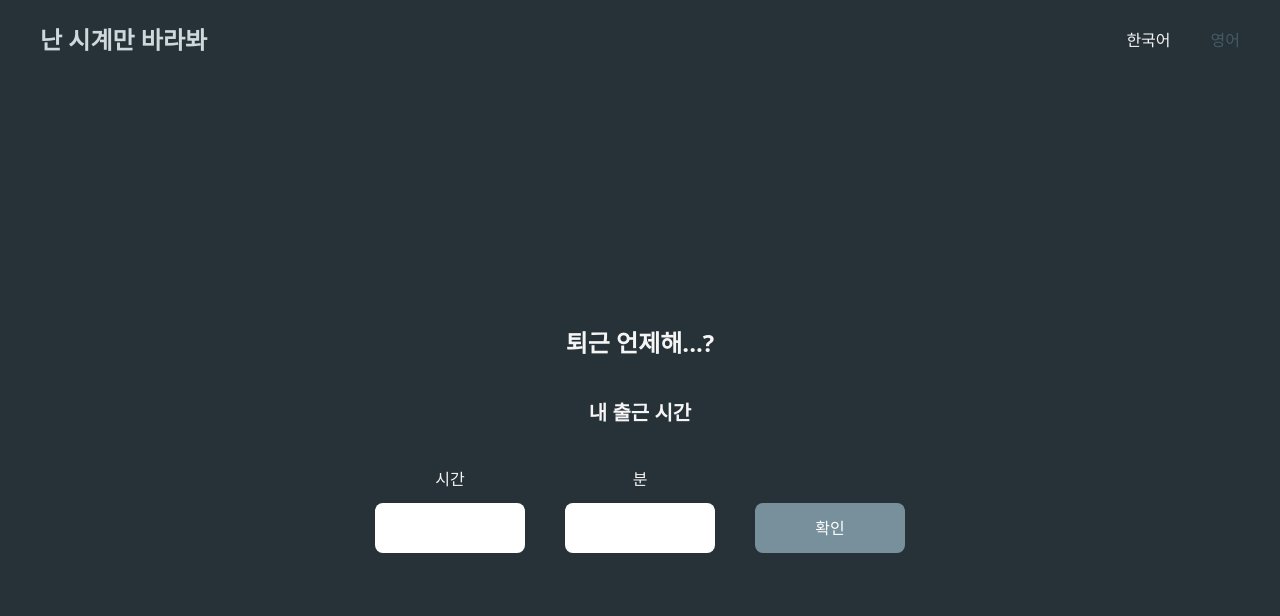
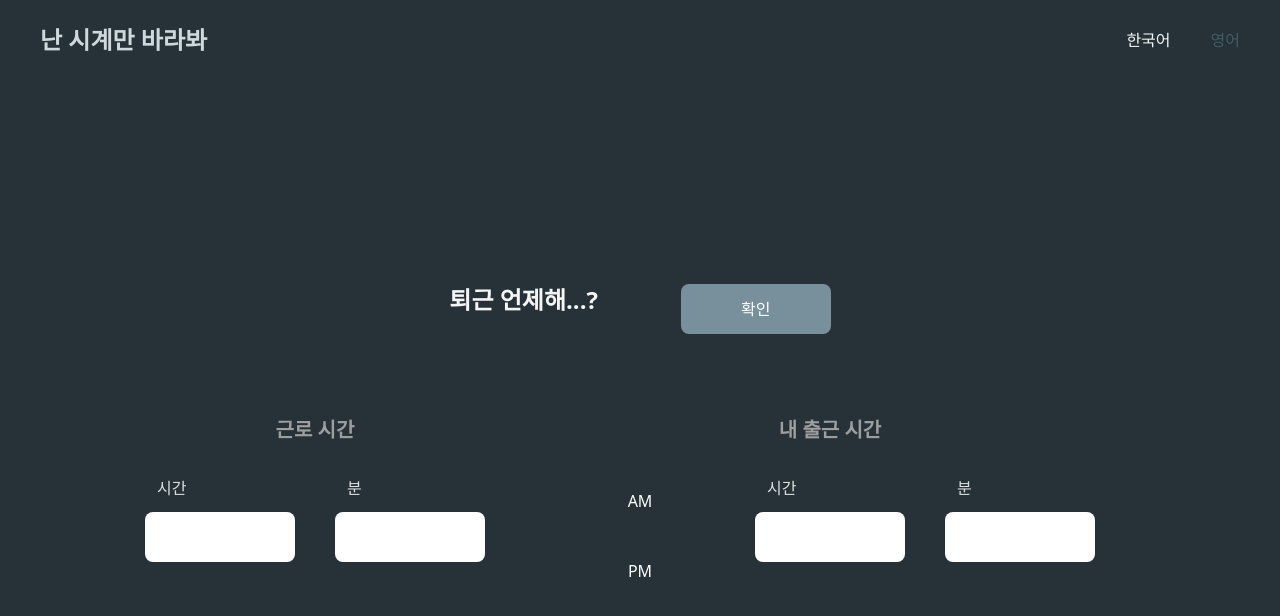
Before and after one commit to UFFETKK/offTime-timer, a React (Create React App) app: page / in a window 1280 px wide. Shown: the top 616 px of the page. Built offline with nearby package versions, Linux system fonts and the light colour scheme.

Commit message:
feat : 근무시간 추가 & 컴포넌트 분리

```diff
--- a/src/App.tsx
+++ b/src/App.tsx
@@ -1,27 +1,35 @@
 import { useEffect, useState } from "react";
 import { useTranslation } from "react-i18next";
-import Box from "./components/Box";
 import Btn from "./components/Btn";
-import InputBtn from "./components/InputBtn";
+import Header from "./components/Header";
+import TimeBox from "./components/TimeBox";
 import "./index.css";
 import "./lang/i18n";
 
 const KO = "ko";
 const EN = "en";
-const LOCAL_STORAGE_KEY: string[] = ["hour", "min", "lang"];
+const KEY_LANG = "lang";
+
 function App() {
   const { t, i18n } = useTranslation();
-  const [lang, setLang] = useState<string>("ko");
+  const [lang, setLang] = useState<string>(KO);
   const [inputTime, setInputTime] = useState<ITime>({
     hour: "",
     min: "",
+    totalHour: "",
+    totalMin: "",
+    isNoon: "AM",
   });
   const [isEditMode, setIsEditMode] = useState<Boolean>(true);
 
   const changeLang = (value: string) => {
     setLang(() => value);
     i18n.changeLanguage(value);
-    localStorage.setItem("lang", value);
+    localStorage.setItem(KEY_LANG, value);
+  };
+
+  const selectIsNoon = (value: string) => {
+    setInputTime({ ...inputTime, isNoon: value });
   };
 
   const onChangeInput = (e: React.ChangeEvent<HTMLInputElement>) => {
@@ -32,7 +40,13 @@
   const onSubmit = async () => {
     if (isEditMode) {
       for (const key in inputTime) {
-        const value: string = inputTime[key];
+        let value;
+        if (!!inputTime[key].length) {
+          value = inputTime[key];
+        } else {
+          value = "00";
+          setInputTime({ ...inputTime, [key]: value });
+        }
         localStorage.setItem(key, value);
       }
       setIsEditMode(false);
@@ -44,64 +58,49 @@
   };
 
   useEffect(() => {
-    LOCAL_STORAGE_KEY.forEach((key: string) => {
-      const value = localStorage.getItem(key);
-      if (key == lang) {
-        i18n.changeLanguage(value || lang);
-        setLang(value || lang);
-      } else {
-        setInputTime({ ...inputTime, [key]: value || "" });
-      }
-    });
+    const localLang = localStorage.getItem(KEY_LANG);
+    i18n.changeLanguage(localLang || lang);
+    setLang(localLang || lang);
+    const copy = { ...inputTime };
+
+    for (let key in inputTime) {
+      copy[key as keyof typeof inputTime] = localStorage.getItem(key) || "";
+    }
+    setInputTime(copy);
   }, []);
 
   return (
     <div className="bg-bluegrey-900 w-screen h-screen ">
-      <header className="w-full h-[10vh] flex items-center px-10 gap-10 justify-between">
-        <p className="text-bluegrey-100 text-2xl font-bold">{t("난 시계만 바라봐")}</p>
-        <div className="flex gap-10">
-          <button
-            className={lang == KO ? "text-gray-100" : "text-bluegrey-700"}
-            onClick={() => changeLang(KO)}
-          >
-            {t("한국어")}
-          </button>
-          <button
-            className={lang == EN ? "text-gray-100" : "text-bluegrey-700"}
-            onClick={() => changeLang(EN)}
-          >
-            {t("영어")}
-          </button>
+      <Header KO={KO} EN={EN} changeLang={changeLang} lang={lang} />
+      <div className="w-full h-[90vh] flex flex-col justify-center items-center gap-10 px-[28rem] ">
+        <div className="w-full flex justify-around gap-20 pb-10">
+          <p className="text-gray-100 text-2xl font-bold pb-5">{t("퇴근 언제해...?")}</p>
+          <Btn text={isEditMode ? "확인" : "수정"} func={onSubmit} />
         </div>
-      </header>
-      <div className="w-full h-[90vh] flex flex-col justify-center items-center gap-10">
-        <p className="text-gray-100 text-2xl font-bold">{t("퇴근 언제해...?")}</p>
-        <p className="text-gray-100 text-xl font-bold ">{t("내 출근 시간")}</p>
-        <div className="flex gap-10 items-end">
-          <div className="flex flex-col justify-center items-center gap-3">
-            <p className="text-gray-100">{t("시간")}</p>
-            {isEditMode ? (
-              <InputBtn name="hour" value={inputTime.hour} func={onChangeInput} />
-            ) : (
-              <Box text={inputTime.hour} />
-            )}
-          </div>
-          <div className="flex flex-col justify-center items-center gap-3">
-            <p className="text-gray-100">{t("분")}</p>
-            {isEditMode ? (
-              <InputBtn name="min" value={inputTime.min} func={onChangeInput} />
-            ) : (
-              <Box text={inputTime.min} />
-            )}
-          </div>
-          <Btn text={isEditMode ? "확인" : "수정"} func={onSubmit} />
+        <div className="flex gap-10 justify-center items-start">
+          <TimeBox
+            func={onChangeInput}
+            title="근로 시간"
+            names={["totalHour", "totalMin"]}
+            inputTime={inputTime}
+            isEditMode={isEditMode}
+          />
+
+          <TimeBox
+            func={onChangeInput}
+            title="내 출근 시간"
+            names={["hour", "min"]}
+            inputTime={inputTime}
+            isEditMode={isEditMode}
+            selectIsNoon={selectIsNoon}
+          />
         </div>
       </div>
     </div>
   );
 }
 
-interface ITime {
+export interface ITime {
   [key: string]: string;
 }
 
--- a/src/components/Box.tsx
+++ b/src/components/Box.tsx
@@ -1,12 +1,14 @@
 import React from "react";
 import { useTranslation } from "react-i18next";
 
-function Box({ text, color }: IProps) {
+function Box({ text, color = "gray-400", func }: IProps) {
   const { t } = useTranslation();
+  console.log(color);
 
   return (
     <div
-      className={`flex justify-center items-center w-[150px] h-[50px] rounded-lg text-w bg-gray-400`}
+      onClick={func}
+      className={`flex justify-center items-center w-[150px] h-[50px] rounded-lg text-w bg-${color}`}
     >
       {t(text)}
     </div>
@@ -15,6 +17,7 @@
 interface IProps {
   text: string;
   color?: string;
+  func?: any;
 }
 
 export default Box;
--- /dev/null
+++ b/src/components/Header.tsx
@@ -0,0 +1,33 @@
+import React from "react";
+import { useTranslation } from "react-i18next";
+
+function Header({ lang, changeLang, KO, EN }: IProps) {
+  const { t } = useTranslation();
+  return (
+    <header className="w-full h-[10vh] flex items-center px-10 gap-10 justify-between">
+      <p className="text-bluegrey-100 text-2xl font-bold">{t("난 시계만 바라봐")}</p>
+      <div className="flex gap-10">
+        <button
+          className={lang == KO ? "text-gray-100" : "text-bluegrey-700"}
+          onClick={() => changeLang(KO)}
+        >
+          {t("한국어")}
+        </button>
+        <button
+          className={lang == EN ? "text-gray-100" : "text-bluegrey-700"}
+          onClick={() => changeLang(EN)}
+        >
+          {t("영어")}
+        </button>
+      </div>
+    </header>
+  );
+}
+
+interface IProps {
+  lang: string;
+  changeLang: (value: string) => void;
+  KO: string;
+  EN: string;
+}
+export default Header;
--- /dev/null
+++ b/src/components/TimeBox.tsx
@@ -0,0 +1,52 @@
+import React, { useState } from "react";
+import { useTranslation } from "react-i18next";
+import { ITime } from "../App";
+import Box from "./Box";
+import InputBtn from "./InputBtn";
+
+function TimeBox({ selectIsNoon, title, inputTime, func, isEditMode, names }: IProps) {
+  const { t } = useTranslation();
+  const timeArr = ["AM", "PM"];
+
+  return (
+    <div className="flex flex-col items-center gap-3 pr-10">
+      <p className="text-gray-500 text-xl font-bold pb-5">{t(title)}</p>
+
+      <div className="flex gap-10">
+        {!!selectIsNoon && (
+          <div className="flex flex-col gap-5">
+            {timeArr.map((item, i) => (
+              <Box
+                key={i}
+                text={item}
+                func={() => selectIsNoon(item)}
+                color={inputTime.isNoon == item ? "gray-800" : "gray-400"}
+              />
+            ))}
+          </div>
+        )}
+        {names?.map((item, i) => (
+          <div className="flex flex-col items-start gap-3" key={i}>
+            <p className="text-gray-300 pl-3">{t(i == 0 ? "시간" : "분")}</p>
+            {isEditMode ? (
+              <InputBtn name={item} value={inputTime[item]} func={func} />
+            ) : (
+              <Box text={inputTime[item]} />
+            )}
+          </div>
+        ))}
+      </div>
+    </div>
+  );
+}
+interface IProps {
+  title: string;
+  inputTime: ITime;
+  isEditMode: Boolean;
+  func: (e: React.ChangeEvent<HTMLInputElement>) => void;
+  names: string[];
+  requireAmPm?: Boolean;
+  selectIsNoon?: (value: string) => void;
+}
+
+export default TimeBox;
--- a/src/lang/translation.en.json
+++ b/src/lang/translation.en.json
@@ -3,11 +3,12 @@
   "난 시계만 바라봐": "I only look at the clock",
   "한국어": "Korean",
   "영어": "English",
-  "내 출근 시간": "enter your working time",
+  "내 출근 시간": "When did you go to work?",
   "시간": "Hour",
   "분": "Minute",
   "확인": "Submit",
   "저장 되었습니다.": "Saved!",
   "수정": "Edit",
-  "수정하세요!": "Turn on Edit mode!"
+  "수정하세요!": "Turn on Edit mode!",
+  "근로 시간": "How much do you work per day?"
 }
--- a/src/lang/translation.ko.json
+++ b/src/lang/translation.ko.json
@@ -9,5 +9,6 @@
   "확인": "확인",
   "저장 되었습니다.": "저장 되었습니다!",
   "수정": "수정",
-  "수정하세요!": "수정하세요!"
+  "수정하세요!": "수정하세요!",
+  "근로 시간": "근로 시간"
 }
```
